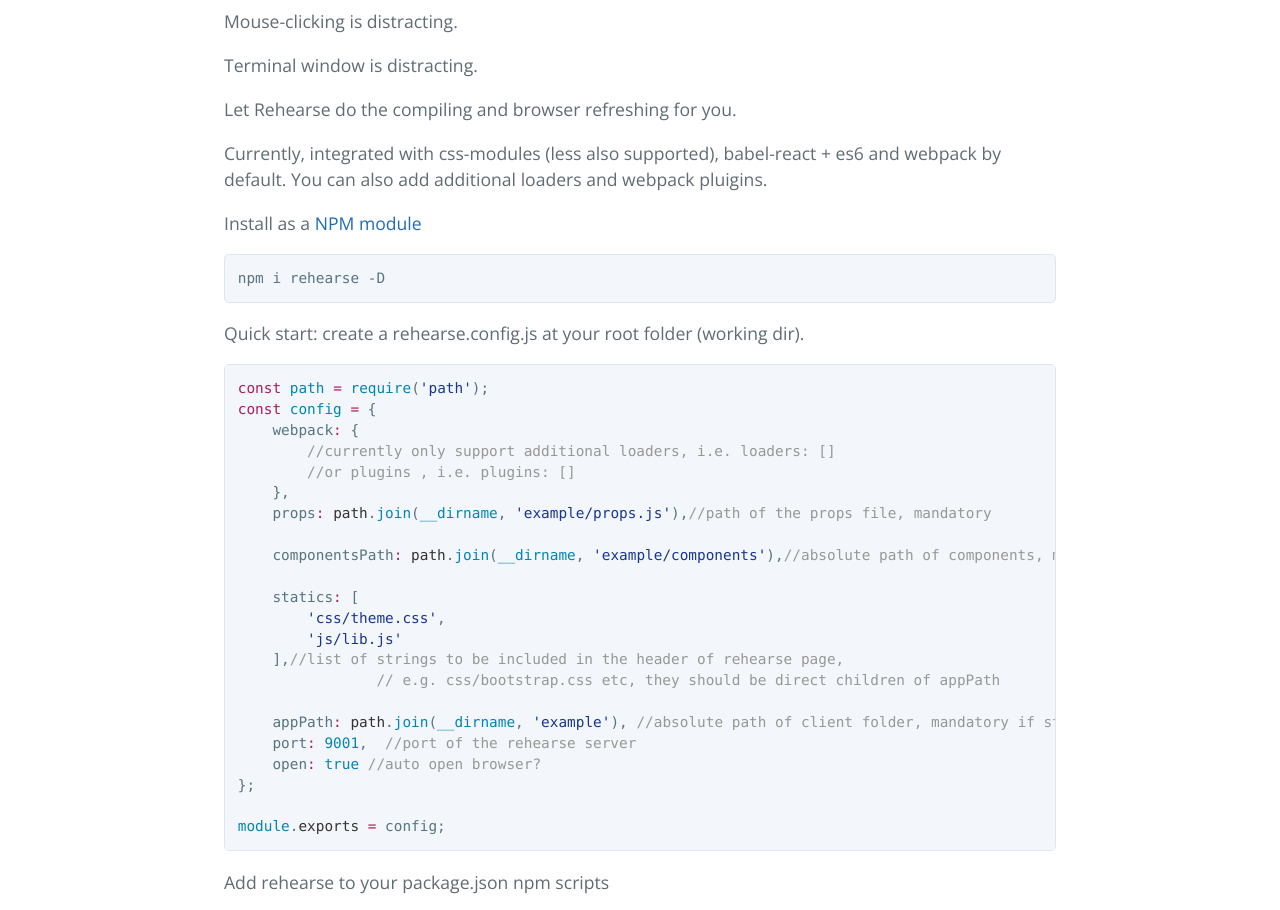
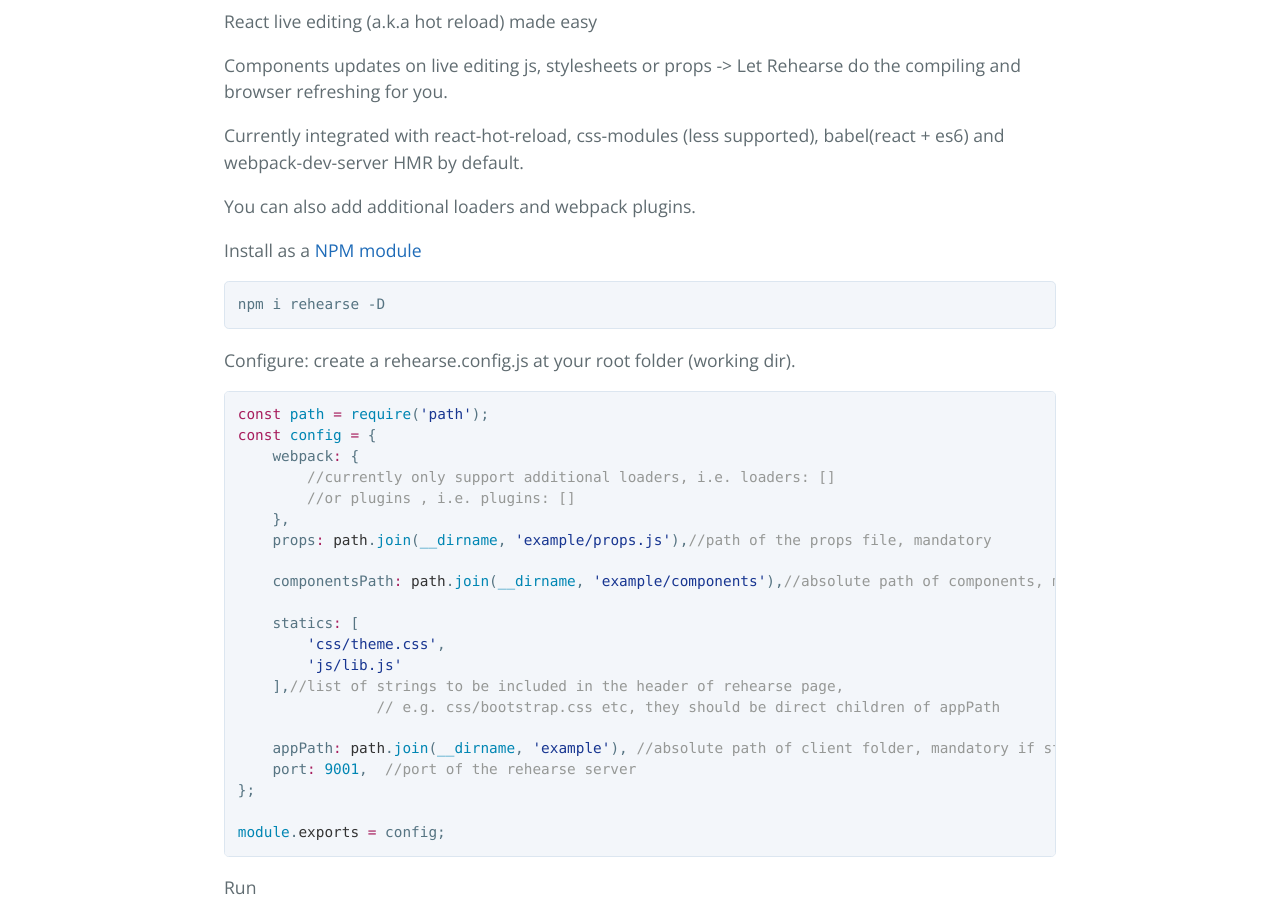
Before and after one commit to cashsun/rehearse, a plain HTML site: page index.html in a window 1280 px wide. Shown: the part 889-1799 px from the top of the page. Drawn offline with nearby package versions, Linux system fonts and the light colour scheme.

```diff
--- a/index.html
+++ b/index.html
@@ -22,27 +22,26 @@
       <h1>
 <a id="rehearse" class="anchor" href="#rehearse" aria-hidden="true"><span aria-hidden="true" class="octicon octicon-link"></span></a>rehearse</h1>
 
-<p>One-stop-shop for quick-start react components development (in zen mode).</p>
+<p>live editing/ hot reloading react components in zen mode.</p>
+
+<p><a href="http://cashsun.github.io/rehearse/">Home Page</a></p>
 
 <p><img src="https://raw.githubusercontent.com/cashsun/rehearse/master/demo.gif" alt="alt tag"></p>
 
-<p>We believe developers should purely focus on typing code.</p>
+<p>React live editing (a.k.a hot reload) made easy</p>
 
-<p>Mouse-clicking is distracting.</p>
+<p>Components updates on live editing js, stylesheets or props -&gt; Let Rehearse do the compiling and browser refreshing for you.</p>
 
-<p>Terminal window is distracting.</p>
+<p>Currently integrated with react-hot-reload, css-modules (less supported), babel(react + es6) and webpack-dev-server HMR by default.</p>
 
-<p>Let Rehearse do the compiling and browser refreshing for you.</p>
-
-<p>Currently, integrated with css-modules (less also supported), babel-react + es6 and webpack by default.
-You can also add additional loaders and webpack pluigins.</p>
+<p>You can also add additional loaders and webpack plugins.</p>
 
 <p>Install as a <a href="https://www.npmjs.com/package/rehearse">NPM module</a></p>
 
 <div class="highlight highlight-source-shell"><pre>npm i rehearse -D
 </pre></div>
 
-<p>Quick start: create a rehearse.config.js at your root folder (working dir).</p>
+<p>Configure: create a rehearse.config.js at your root folder (working dir).</p>
 
 <div class="highlight highlight-source-js"><pre><span class="pl-k">const</span> <span class="pl-c1">path</span> <span class="pl-k">=</span> <span class="pl-c1">require</span>(<span class="pl-s"><span class="pl-pds">'</span>path<span class="pl-pds">'</span></span>);
 <span class="pl-k">const</span> <span class="pl-c1">config</span> <span class="pl-k">=</span> {
@@ -62,11 +61,12 @@
 
     appPath<span class="pl-k">:</span> <span class="pl-smi">path</span>.<span class="pl-c1">join</span>(<span class="pl-c1">__dirname</span>, <span class="pl-s"><span class="pl-pds">'</span>example<span class="pl-pds">'</span></span>), <span class="pl-c">//absolute path of client folder, mandatory if statics is not empty</span>
     port<span class="pl-k">:</span> <span class="pl-c1">9001</span>,  <span class="pl-c">//port of the rehearse server</span>
-    open<span class="pl-k">:</span> <span class="pl-c1">true</span> <span class="pl-c">//auto open browser?</span>
 };
 
 <span class="pl-c1">module</span>.<span class="pl-smi">exports</span> <span class="pl-k">=</span> config;
 </pre></div>
+
+<p>Run</p>
 
 <p>Add rehearse to your package.json npm scripts</p>
 
```
Also changed, not shown: params.json (+1 -1 lines).
